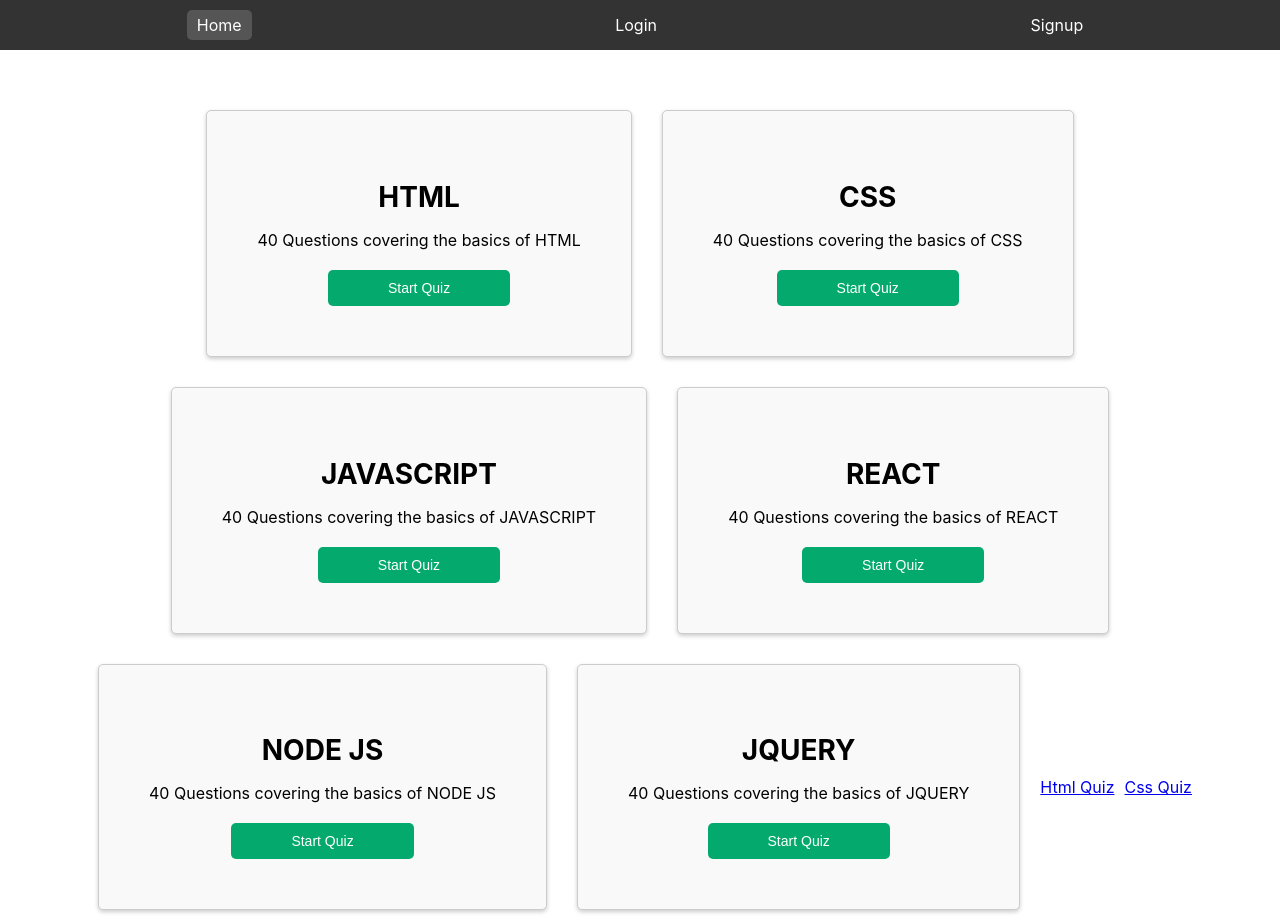
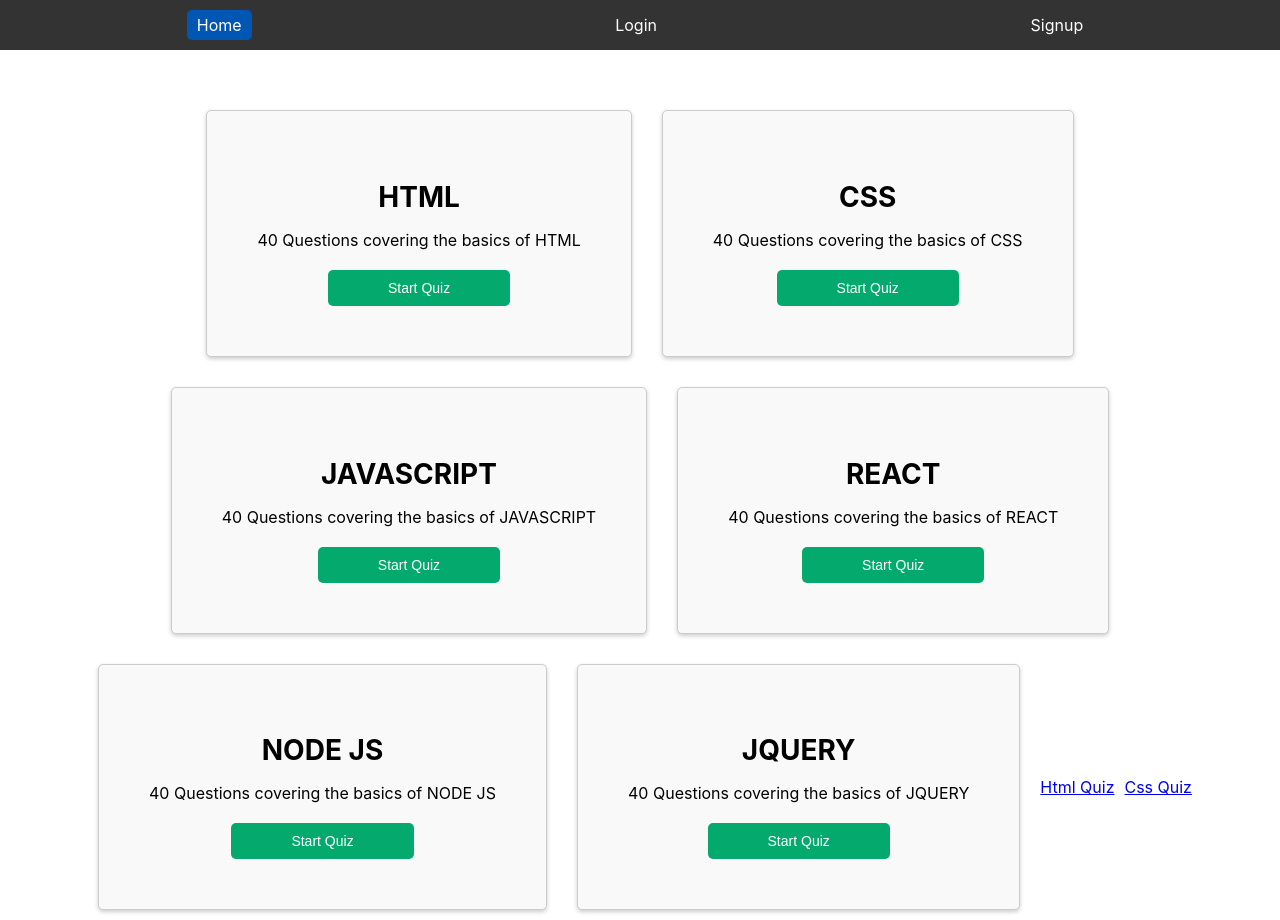
Before and after one commit to rksh1995/react-quiz-app, a React (Create React App) app: page / in a window 1280 px wide. In both pictures the pointer is over the link "Home". Built offline with nearby package versions, Linux system fonts and the light colour scheme.

Commit message:
changes color of navbar hover

```diff
--- a/src/App.css
+++ b/src/App.css
@@ -14,7 +14,7 @@
 }
 
 .Home a:hover {
-  background-color: #555;
+  background-color: #0056b3;
   border-radius: 5px;
 }
 
```
